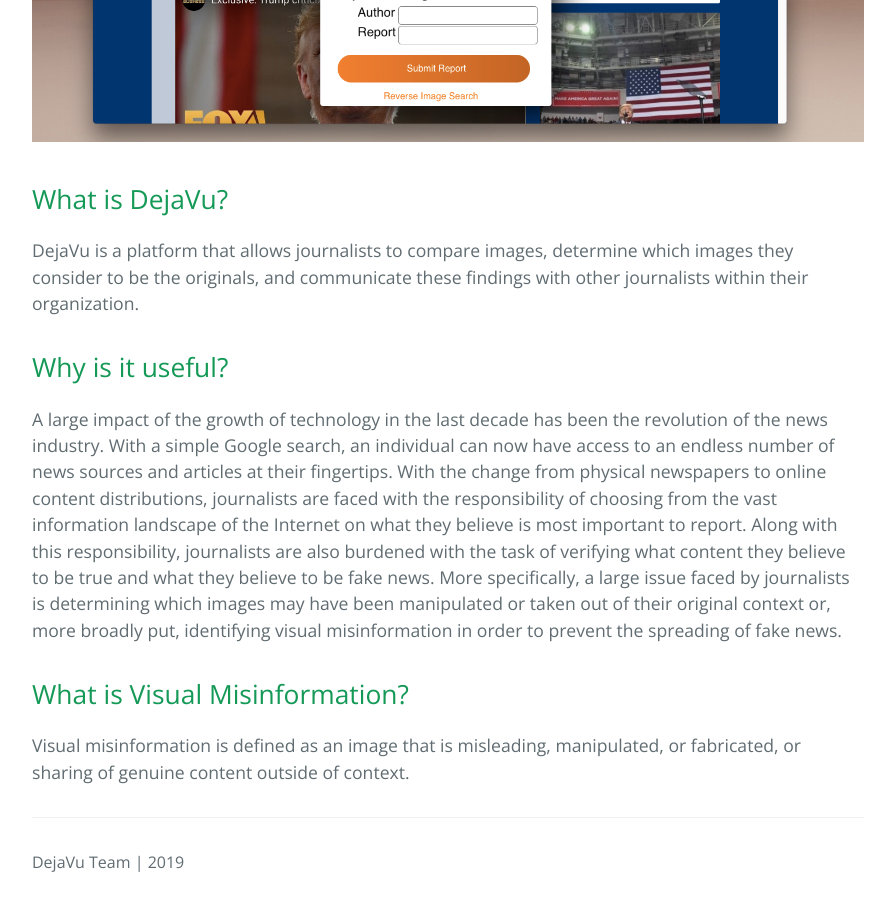
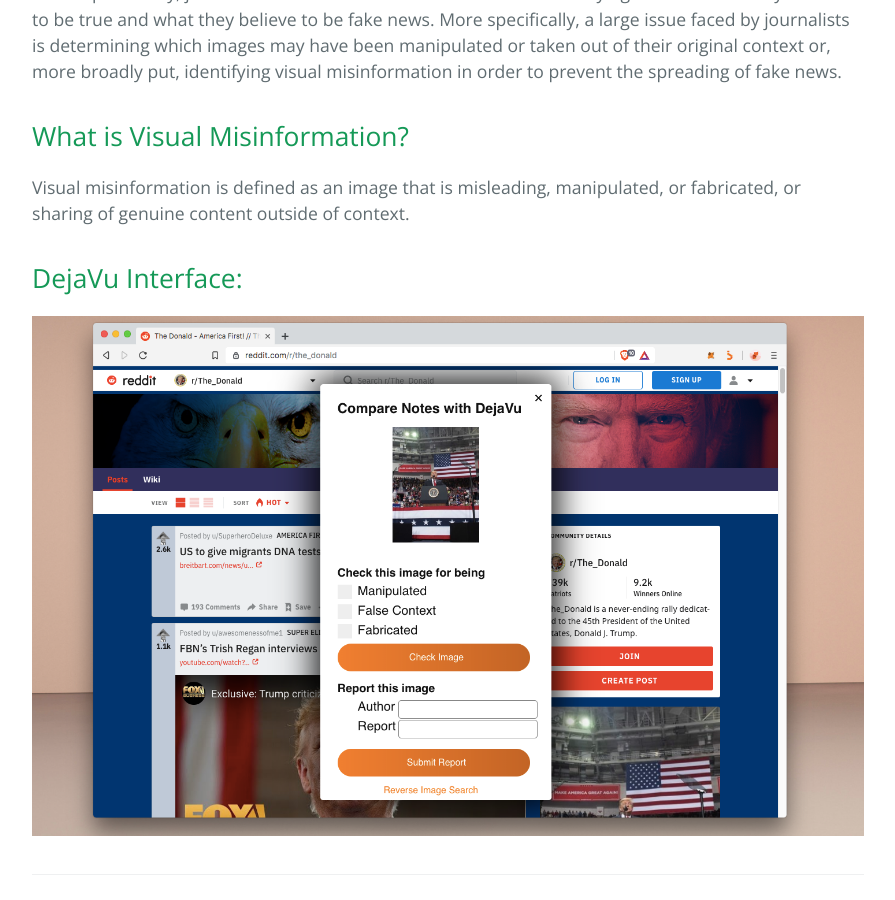
Before and after one commit to rzere/DejaVu, a Jekyll site: the page built from docs/index.md, in a window 1280 px wide and 900 px high, scrolled down 790 px. Shown: the whole window, without its empty margins (192-1087 px from the left). Built offline with Jekyll 4.4.1, drawn with Linux system fonts in a browser that asks for light colours; our own code applies the rules of GitHub Pages for plain Markdown files.

Commit message:
update homepage

```diff
--- a/docs/index.md
+++ b/docs/index.md
@@ -1,7 +1,6 @@
 ---
 layout: default
 ---
-<img src="assets/img/dejavu_ss.png"/>
 
 ## What is DejaVu?
 
@@ -36,3 +35,7 @@
 Visual misinformation is defined as an image that is
 misleading, manipulated, or fabricated, or sharing of
 genuine content outside of context.
+
+## DejaVu Interface:
+
+<img src="assets/img/dejavu_ss.png"/>
```
